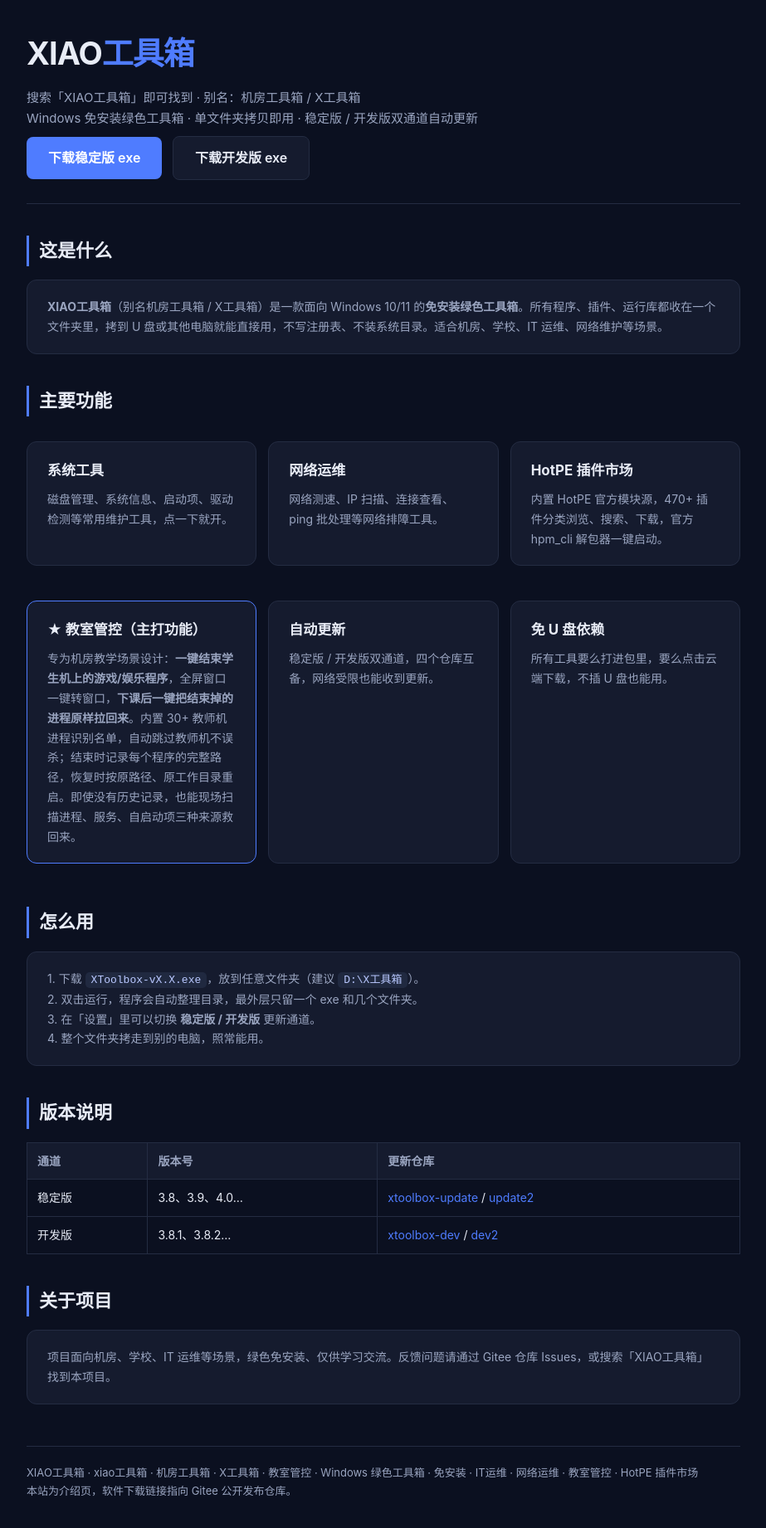
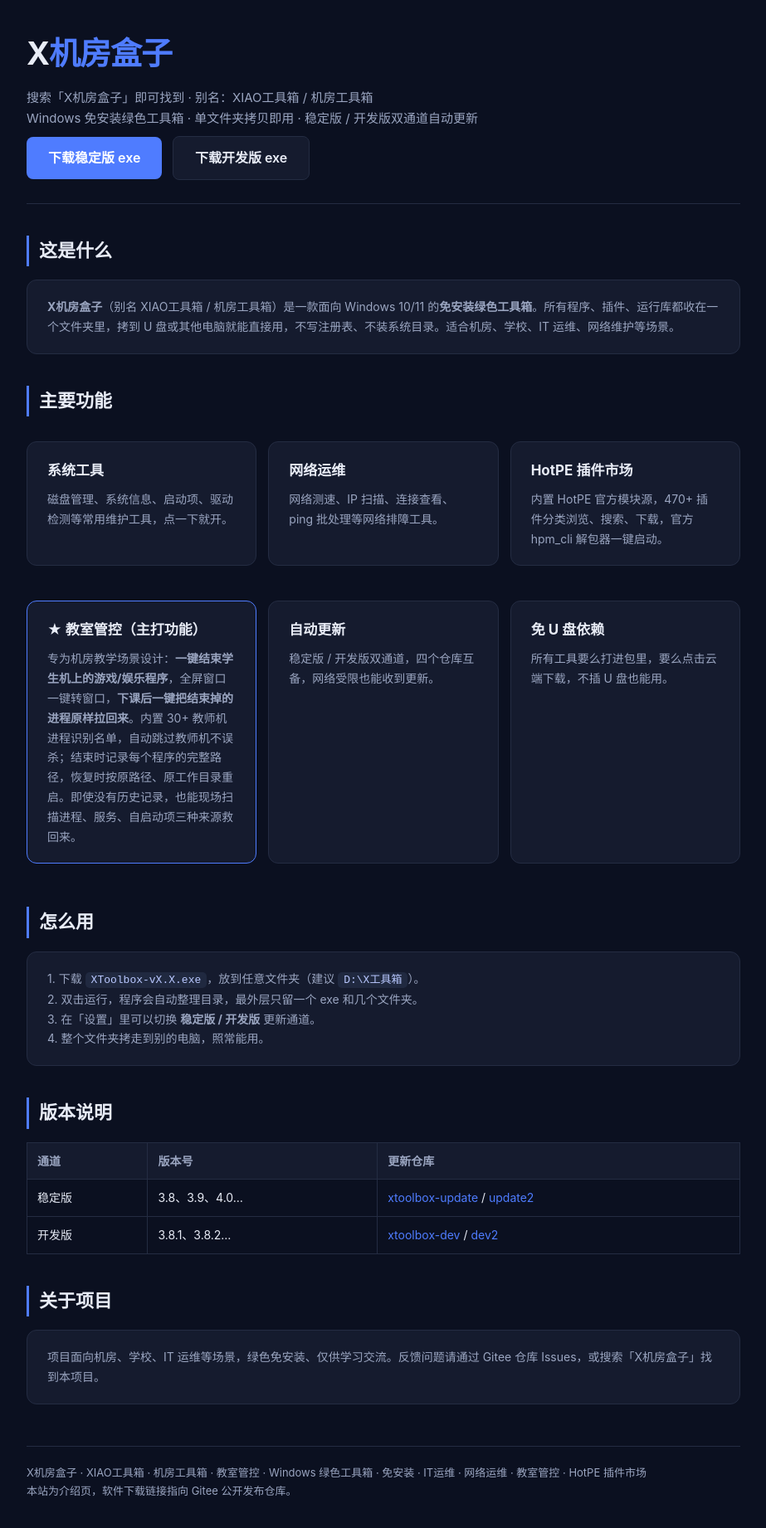
Before and after one commit to 2691951254-cloud/xtoolbox-site, a plain HTML site: page index.html in a window 1280 px wide. Shown: the whole page at 83% size, without its empty margins (178-1101 px from the left). Drawn offline with Linux system fonts and the light colour scheme.

Commit message:
搜索词=X机房盒子

```diff
--- a/index.html
+++ b/index.html
@@ -3,11 +3,11 @@
 <head>
 <meta charset="UTF-8">
 <meta name="viewport" content="width=device-width,initial-scale=1">
-<title>XIAO工具箱 - 免安装绿色工具箱,教室管控,网络运维工具</title>
-<meta name="description" content="XIAO工具箱是Windows免安装绿色工具箱,主打教室管控(一键结束/恢复学生机程序、自动跳过教师机)、网络运维、硬件检测、HotPE插件市场,单文件夹拷贝即用。别名机房工具箱。">
-<meta name="keywords" content="XIAO工具箱,xiao工具箱,XIAO工具箱下载,机房工具箱,教室管控软件,跳过教师机,学生机管控,免安装绿色工具箱,Windows工具箱,网络运维工具,HotPE插件市场">
+<title>X机房盒子 - 免安装绿色工具箱,教室管控,网络运维工具</title>
+<meta name="description" content="X机房盒子是Windows免安装绿色工具箱,主打教室管控(一键结束/恢复学生机程序、自动跳过教师机)、网络运维、硬件检测、HotPE插件市场,单文件夹拷贝即用。">
+<meta name="keywords" content="X机房盒子,X机房盒子下载,教室管控软件,跳过教师机,学生机管控,绿色工具箱,免安装工具箱,Windows工具箱,网络运维,HotPE插件市场">
 <link rel="canonical" href="https://2691951254-cloud.github.io/xtoolbox-site/">
-<meta property="og:title" content="XIAO工具箱 - 免安装绿色工具箱 / 教室管控">
+<meta property="og:title" content="X机房盒子 - 免安装绿色工具箱 / 教室管控">
 <meta property="og:description" content="主打教室管控：一键结束学生机程序、自动跳过教师机、下课一键恢复。免安装、单文件夹、拷贝即用。">
 <meta property="og:type" content="website">
 <meta property="og:url" content="https://2691951254-cloud.github.io/xtoolbox-site/">
@@ -15,8 +15,8 @@
 {
   "@context":"https://schema.org",
   "@type":"SoftwareApplication",
-  "name":"XIAO工具箱",
-  "alternateName":["xiao工具箱","机房工具箱","X工具箱","XToolbox"],
+  "name":"X机房盒子",
+  "alternateName":["XIAO工具箱","机房工具箱","X工具箱","XToolbox"],
   "operatingSystem":"Windows 10, Windows 11",
   "applicationCategory":"UtilitiesApplication",
   "description":"Windows免安装绿色工具箱，主打教室管控（结束/恢复学生机程序、自动跳过教师机），并集成网络运维、硬件检测与HotPE插件市场。",
@@ -52,8 +52,8 @@ footer{margin-top:50px;padding-top:20px;border-top:1px solid var(--line);color:v
 <body>
 <div class="wrap">
 <header>
-  <h1>XIAO<span>工具箱</span></h1>
-  <p class="tag" style="margin-top:6px">搜索「XIAO工具箱」即可找到 · 别名：机房工具箱 / X工具箱</p>
+  <h1>X<span>机房盒子</span></h1>
+  <p class="tag" style="margin-top:6px">搜索「X机房盒子」即可找到 · 别名：XIAO工具箱 / 机房工具箱</p>
   <p class="tag">Windows 免安装绿色工具箱 · 单文件夹拷贝即用 · 稳定版 / 开发版双通道自动更新</p>
   <a class="btn" href="https://gitee.com/xiao-wenbx-toolbox-2026in/xtoolbox-update/releases/latest">下载稳定版 exe</a>
   <a class="btn ghost" href="https://gitee.com/xiao-wenbx-toolbox-2026in/xtoolbox-dev/releases/latest">下载开发版 exe</a>
@@ -61,7 +61,7 @@ footer{margin-top:50px;padding-top:20px;border-top:1px solid var(--line);color:v
 
 <h2>这是什么</h2>
 <div class="card">
-<p><strong>XIAO工具箱</strong>（别名机房工具箱 / X工具箱）是一款面向 Windows 10/11 的<strong>免安装绿色工具箱</strong>。所有程序、插件、运行库都收在一个文件夹里，拷到 U 盘或其他电脑就能直接用，不写注册表、不装系统目录。适合机房、学校、IT 运维、网络维护等场景。</p>
+<p><strong>X机房盒子</strong>（别名 XIAO工具箱 / 机房工具箱）是一款面向 Windows 10/11 的<strong>免安装绿色工具箱</strong>。所有程序、插件、运行库都收在一个文件夹里，拷到 U 盘或其他电脑就能直接用，不写注册表、不装系统目录。适合机房、学校、IT 运维、网络维护等场景。</p>
 </div>
 
 <h2>主要功能</h2>
@@ -91,11 +91,11 @@ footer{margin-top:50px;padding-top:20px;border-top:1px solid var(--line);color:v
 
 <h2>关于项目</h2>
 <div class="card">
-<p>项目面向机房、学校、IT 运维等场景，绿色免安装、仅供学习交流。反馈问题请通过 Gitee 仓库 Issues，或搜索「XIAO工具箱」找到本项目。</p>
+<p>项目面向机房、学校、IT 运维等场景，绿色免安装、仅供学习交流。反馈问题请通过 Gitee 仓库 Issues，或搜索「X机房盒子」找到本项目。</p>
 </div>
 
 <footer>
-XIAO工具箱 · xiao工具箱 · 机房工具箱 · X工具箱 · 教室管控 · Windows 绿色工具箱 · 免安装 · IT运维 · 网络运维 · 教室管控 · HotPE 插件市场<br>
+X机房盒子 · XIAO工具箱 · 机房工具箱 · 教室管控 · Windows 绿色工具箱 · 免安装 · IT运维 · 网络运维 · 教室管控 · HotPE 插件市场<br>
 本站为介绍页，软件下载链接指向 Gitee 公开发布仓库。
 </footer>
 </div>
```
